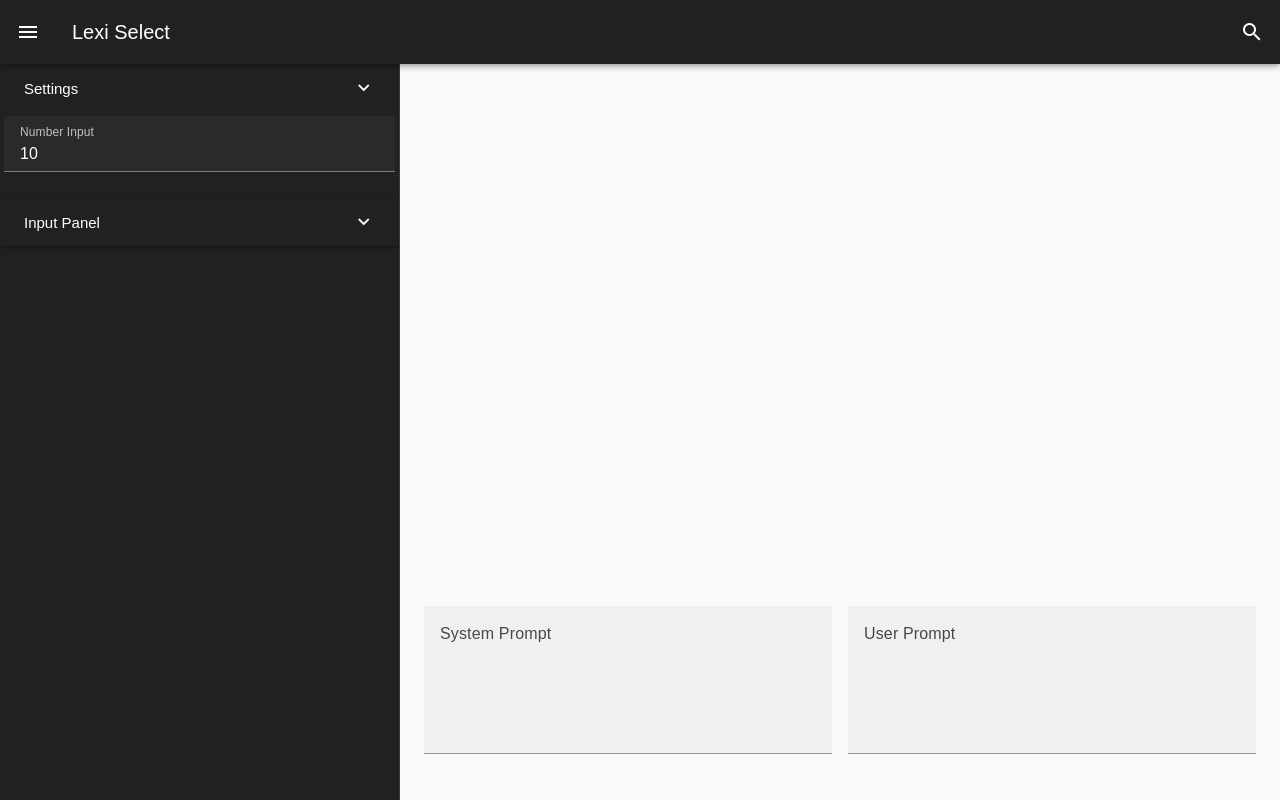
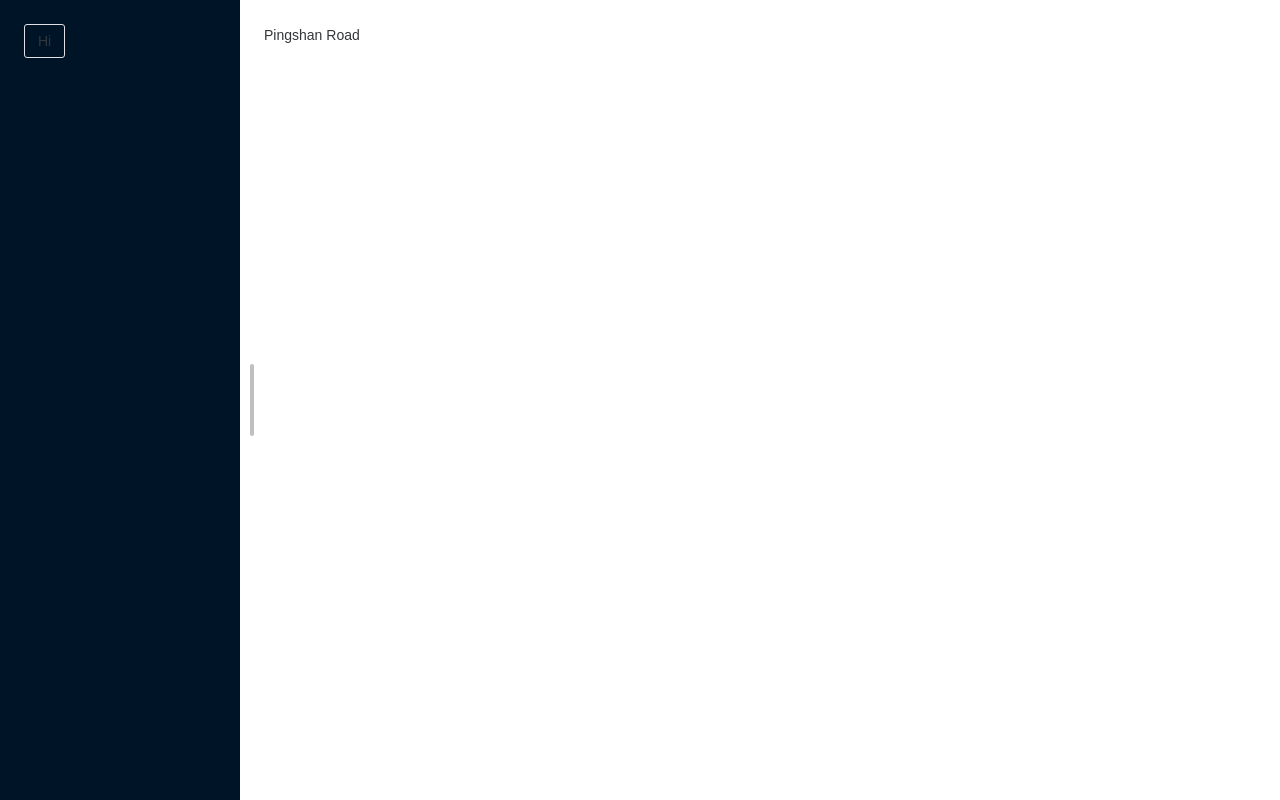
Before and after one commit to dhibbin/LexiSelect, a Vue app: page / in a window 1280 px wide. Built offline with nearby package versions, Linux system fonts and the light colour scheme.

Commit message:
Trying out naiveUI

```diff
--- a/package.json
+++ b/package.json
@@ -13,8 +13,7 @@
     "lint": "eslint . --ext .vue,.js,.jsx,.cjs,.mjs,.ts,.tsx,.cts,.mts --fix --ignore-path .gitignore"
   },
   "dependencies": {
-    "vue": "^3.4.29",
-    "vuetify": "^3.6.11"
+    "vue": "^3.4.29"
   },
   "devDependencies": {
     "@mdi/font": "^7.4.47",
@@ -30,8 +29,10 @@
     "eslint": "^8.57.0",
     "eslint-plugin-vue": "^9.23.0",
     "jsdom": "^24.1.0",
+    "naive-ui": "^2.38.2",
     "npm-run-all2": "^6.2.0",
     "typescript": "~5.4.0",
+    "vfonts": "^0.0.3",
     "vite": "^5.3.1",
     "vitest": "^1.6.0",
     "vue-tsc": "^2.0.21"
--- a/src/App.vue
+++ b/src/App.vue
@@ -1,35 +1,34 @@
 <template>
-  <v-app id="inspire">
-    <v-app-bar app>
-      <v-app-bar-nav-icon @click="drawer = !drawer"></v-app-bar-nav-icon>
-      <v-app-bar-title>Lexi Select</v-app-bar-title>
-      <v-btn icon="mdi-magnify" variant="text"></v-btn>
-    </v-app-bar>
+  <n-space vertical size="large" style="width: 100%; height: 100%;" class="full-height flex-fill" >
+    <n-layout has-sider >
+      <n-layout-sider
+        collapse-mode="transform"
+        :collapsed-width="0"
+        :width="240"
+        :show-collapsed-content="false"
+        show-trigger="bar"
+        content-style="padding: 24px;"
+        :inverted="true"
+        bordered
+      >
+      <n-button>
+        Hi
+      </n-button>
+      </n-layout-sider>
+      <n-layout-content content-style="padding: 24px; height: 100%;" style="height: 100vh;">
+        Pingshan Road
+      </n-layout-content>
+    </n-layout>
+  </n-space>
+</template>
 
-    <v-navigation-drawer :width="400" v-model="drawer" app>
-      <!--  -->
-      <SideBar></SideBar>
-    </v-navigation-drawer>
-
-    <v-main>
-      <v-container fluid class="bg-grey-lighten-5 ma-0 d-flex justify-end align-end fill-height fill-width">
-        <v-row align="end" no-gutters class="pa-0">
-          <v-col cols="6">
-            <v-textarea class="fill-height d-flex flex-column pa-2" label="System Prompt"></v-textarea>
-          </v-col>
-          <v-col cols="6">
-            <v-textarea class="fill-height d-flex flex-column pa-2" label="User Prompt"></v-textarea>
-          </v-col>
-        </v-row>
-      </v-container>
-    </v-main>
-  </v-app>
-</template>
 
 
 <script setup lang="ts">
 import { ref } from 'vue'
 import SideBar from './components/SideBar.vue';
+//import { NConfigProvider, NLayout, NLayoutHeader, NLayoutSider, NLayoutContent, NSpace, NButton, NIcon, NText, NGrid, NGridItem,  } from 'naive-ui'
+//import { Search as SearchIcon } from '@vicons/ionicons5'
 
 const drawer = ref(true)
 </script>
--- a/src/main.ts
+++ b/src/main.ts
@@ -1,34 +1,10 @@
-
-import 'vuetify/dist/vuetify.min.css'
-//import 'prism-theme-vars/base.css'
-
+import './assets/style.css'
 import { createApp } from 'vue'
-
-// Vuetify
-import 'vuetify/styles'
-import { createVuetify } from 'vuetify'
-import * as components from 'vuetify/components'
-import * as directives from 'vuetify/directives'
-import { md2 } from 'vuetify/blueprints'
-import { aliases, mdi } from 'vuetify/iconsets/mdi'
-import '@mdi/font/css/materialdesignicons.css'
-import './assets/style.css'
+import naive from 'naive-ui'
+import App from './App.vue'
 
 
-
-// Components
-import App from './App.vue'
-
-const vuetify = createVuetify({
-  components,
-  directives,
-  theme : {
-    defaultTheme : "dark"
-  },
-  blueprint : md2,
-  icons: {
-    defaultSet: 'mdi', // This is already the default value - only for display purposes
-  },
-})
-
-createApp(App).use(vuetify).mount('#app')
+createApp(App).use(naive).mount('#app')
+//const app = createApp(App).mount('#app')
+//app.use(naive)
+//createApp(App).use(vuetify).mount('#app')
```
Also changed, not shown: 1 other file (tests, documents, lock files or other folders).
